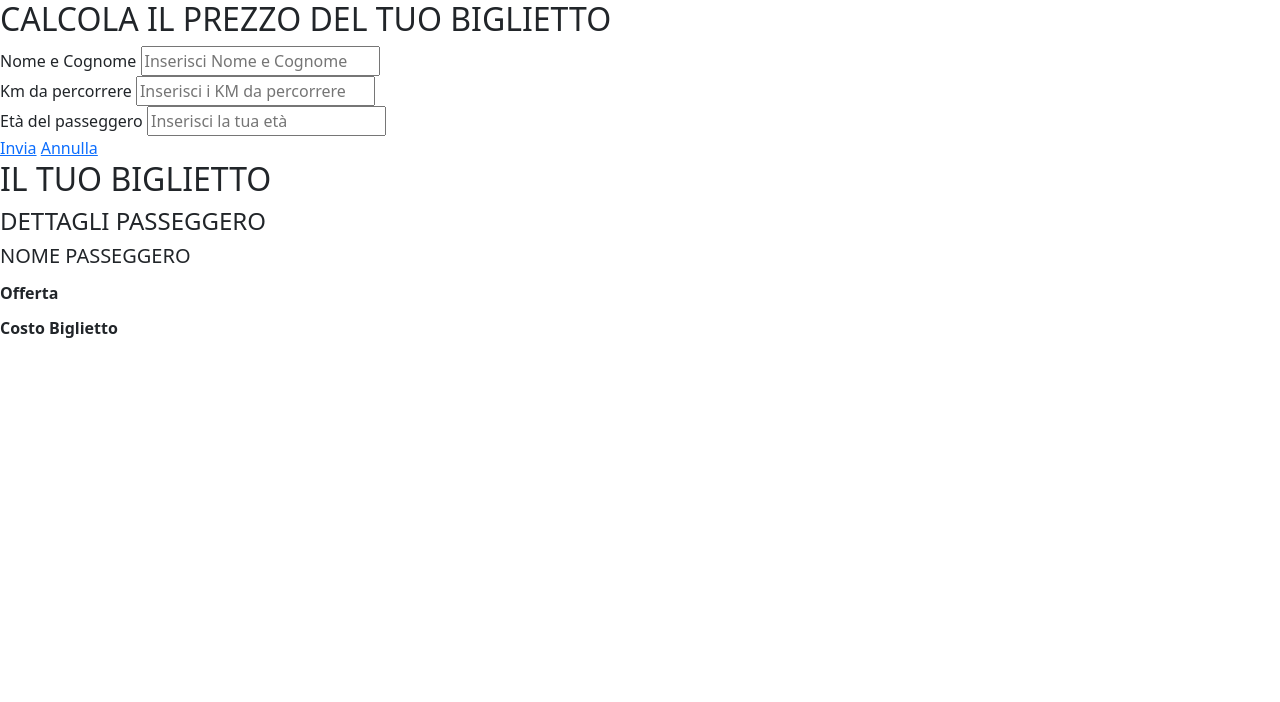
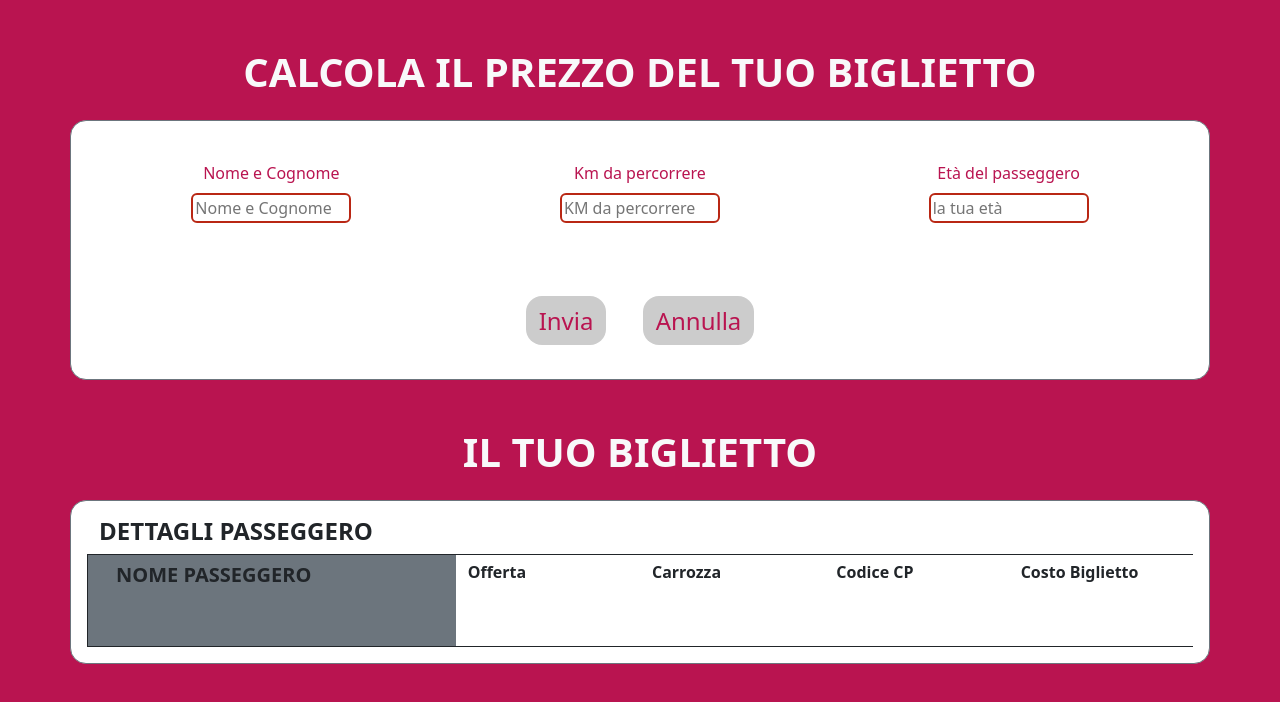
Before and after one commit to Eikcaj1998/js-biglietto-treno-form, a plain HTML site: page index.html in a window 1280 px wide. Drawn offline with nearby package versions, Linux system fonts and the light colour scheme.

Commit message:
css-bootstrap

```diff
--- a/css/style.css
+++ b/css/style.css
@@ -0,0 +1,18 @@
+.color-b91450{color: #b91450;}
+.bg-b91450{background-color:#b91450;}
+body{
+    background-color:#b91450;
+}
+.generic-btn {
+    color: #b91450;
+    background-color: #cccccc;
+    padding: 5px 10px;
+    text-decoration: none;
+    font-size: 1.5rem;
+    border: 3px solid transparent;
+}
+
+.box-txt {
+    border: 2px solid #b92714;
+    width: 160px;
+}
--- a/index.html
+++ b/index.html
@@ -4,52 +4,71 @@
     <meta charset="UTF-8">
     <meta http-equiv="X-UA-Compatible" content="IE=edge">
     <meta name="viewport" content="width=device-width, initial-scale=1.0">
+    <!-- Bootstrap import CSS only -->
     <link href="https://cdn.jsdelivr.net/npm/bootstrap@5.2.0-beta1/dist/css/bootstrap.min.css" rel="stylesheet"
         integrity="sha384-0evHe/X+R7YkIZDRvuzKMRqM+OrBnVFBL6DOitfPri4tjfHxaWutUpFmBp4vmVor" crossorigin="anonymous">
+    <!-- My Style -->
     <link rel="stylesheet" href="./CSS/style.css">
     <title>Biglietti Treno</title>
 </head>
 <body>
    <main>
-    <div>
-        <h2>CALCOLA IL PREZZO DEL TUO BIGLIETTO</h2>
-                <div >
-                    <span>Nome e Cognome</span>
-                    <input type="text" id="user-name" placeholder="Inserisci Nome e Cognome">
+    <div class="mt-5">
+        <h1 class="text-light text-center fw-bolder mb-4">CALCOLA IL PREZZO DEL TUO BIGLIETTO</h1>
+        <div class="container">
+            <div id="input-card" class="row rounded-4 p-3 border border-secondary bg-white">
+                <div class="col-4 p-2 d-flex flex-column align-items-center mt-3">
+                    <span class="text-center d-block color-b91450 mb-2">Nome e Cognome</span>
+                    <input class="box-txt rounded" type="text" id="user-name" placeholder="Nome e Cognome">
                 </div>
-                <div>
-                    <span>Km da percorrere</span>
-                    <input class="ms_input-box" type="number" id="user-km" placeholder="Inserisci i KM da percorrere">
+                <div class="col-4 p-2 d-flex flex-column align-items-center mt-3">
+                    <span class="text-center d-block color-b91450 mb-2">Km da percorrere</span>
+                    <input class="box-txt rounded" type="number" id="user-km" placeholder="KM da percorrere">
                 </div>
-                <div>
-                    <span>Età del passeggero</span>
-                    <input class="ms_input-box" type="number" id="user-age" placeholder="Inserisci la tua età">
+                <div class="col-4 p-2 d-flex flex-column align-items-center mt-3">
+                    <span class="text-center d-block color-b91450 mb-2">Età del passeggero</span>
+                    <input class="box-txt rounded" type="number" id="user-age" placeholder="la tua età">
                 </div>
-                <div>
-                    <a href="#" id="send-btn">Invia</a>
-                    <a href="#" id="clear-btn">Annulla</a>
+                <div class="col-4 offset-4 text-center p-4 mt-5">
+                    <a href="#" class="generic-btn rounded-4 mx-3" id="send-btn">Invia</a>
+                    <a href="#" class="generic-btn rounded-4 mx-3" id="clear-btn">Annulla</a>
                 </div>
             </div>
         </div>
     </div>
-
-    <div>
-        <h2>IL TUO BIGLIETTO</h2>
-            <div id="ticket-card">
-                <h4>DETTAGLI PASSEGGERO</h4>
-                <div>
-                    <h5 >NOME PASSEGGERO</h5>
-                    <p id="show-name"></p>
+    <div class="mt-5">
+        <h1 class="text-light text-center fw-bolder mb-4">IL TUO BIGLIETTO</h1>
+        <div class="container">
+            <div id="ticket-card" class="row rounded-4 p-3 border border-secondary bg-white">
+                <h4 class="fw-bold">DETTAGLI PASSEGGERO</h4>
+                <div class="col-4 flex-column bg-secondary border-top border-bottom border-start border-dark">
+                    <h5 class="fw-bold px-3 pt-2">NOME PASSEGGERO</h5>
+                    <pre class="fs-5 px-3 fw-bold" id="show-name"></pre>
                 </div>
-                <div >
-                    <h6 class="fw-bold">Offerta</h6>
-                    <p id="rate"></p>
-                    <h6 class="fw-bold">Costo Biglietto</h6>
-                    <p id="price"></p>
+                <div class="col-8 flex-column border-top border-bottom border-dark">
+                    <div class="row">
+                        <div class="col-3 mt-2">
+                            <h6 class="fw-bold">Offerta</h6>
+                            <pre class="fs-5 mt-5" id="rate"></pre>
+                        </div>
+                        <div class="col-3 mt-2">
+                            <h6 class="fw-bold">Carrozza</h6>
+                            <pre class="fs-5 mt-5" id="train-carriage"></pre>
+                        </div>
+                        <div class="col-3 mt-2">
+                            <h6 class="fw-bold">Codice CP</h6>
+                            <pre class="fs-5 mt-5" id="cp-code"></pre>
+                        </div>
+                        <div class="col-3 mt-2">
+                            <h6 class="fw-bold">Costo Biglietto</h6>
+                            <pre class="fs-5 mt-5" id="price"></pre>
+                        </div>
+                    </div>
                 </div>
             </div>
+        </div>
     </div>
    </main>
-   <script src="./js/script.js"></script>
+   <script src="./JS/script.js"></script>
 </body>
 </html>
--- a/js/script.js
+++ b/js/script.js
@@ -38,7 +38,10 @@ if (userAge < 18) {
 
 document.getElementById ('show-name').innerHTML = userName;
 document.getElementById ('rate').innerHTML = message;
+document.getElementById ('train-carriage').innerHTML = Math.floor(Math.random() *10 + 1);
+document.getElementById('cp-code').innerHTML = Math.floor(Math.random() * 90000 + 10000);
 finalPrice.innerHTML = totalPrice.toFixed(2) + "€";
+
 })
 clearBtn.addEventListener ('click', function(){
 document.getElementById('user-name').value = "";
```
